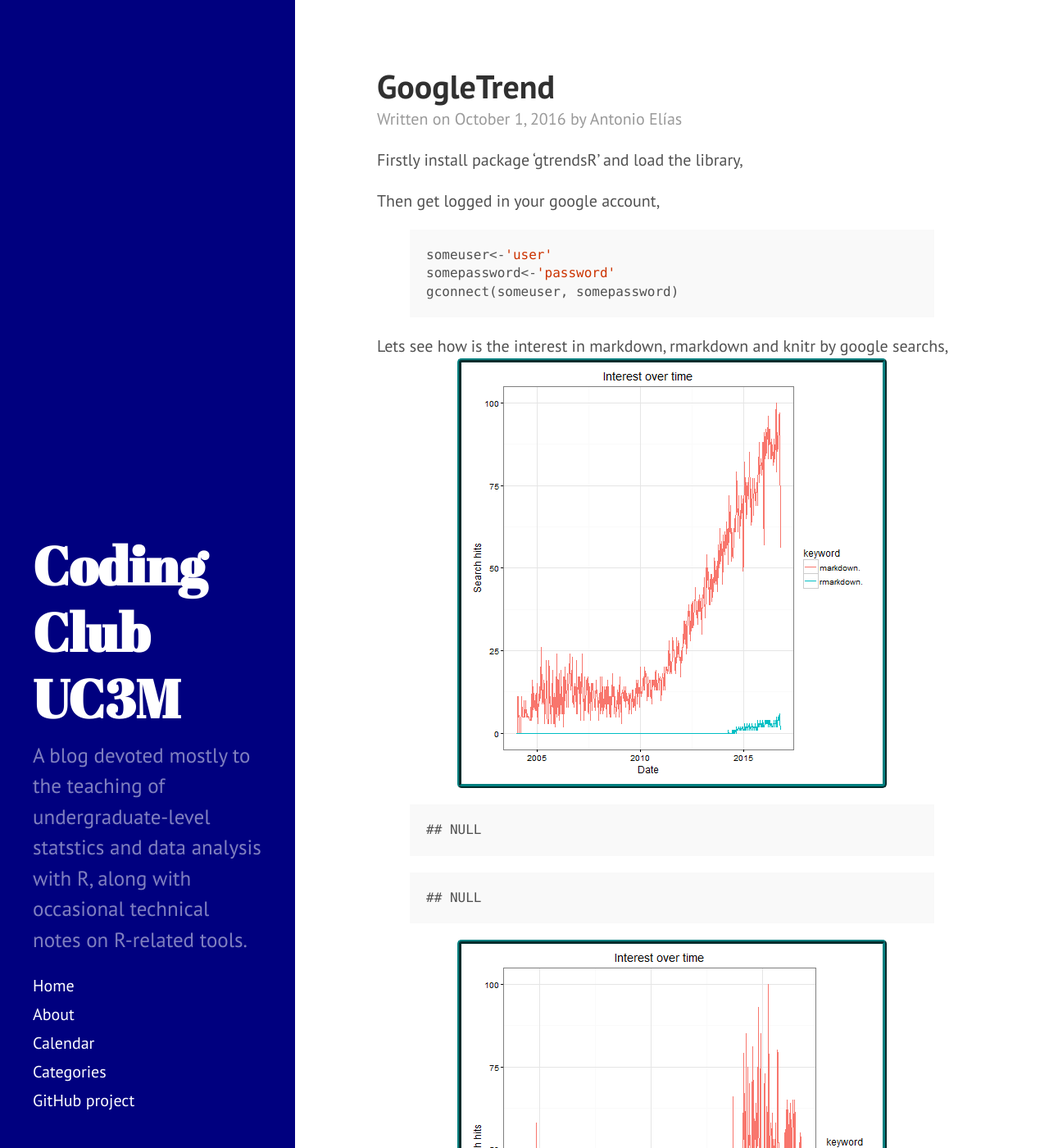
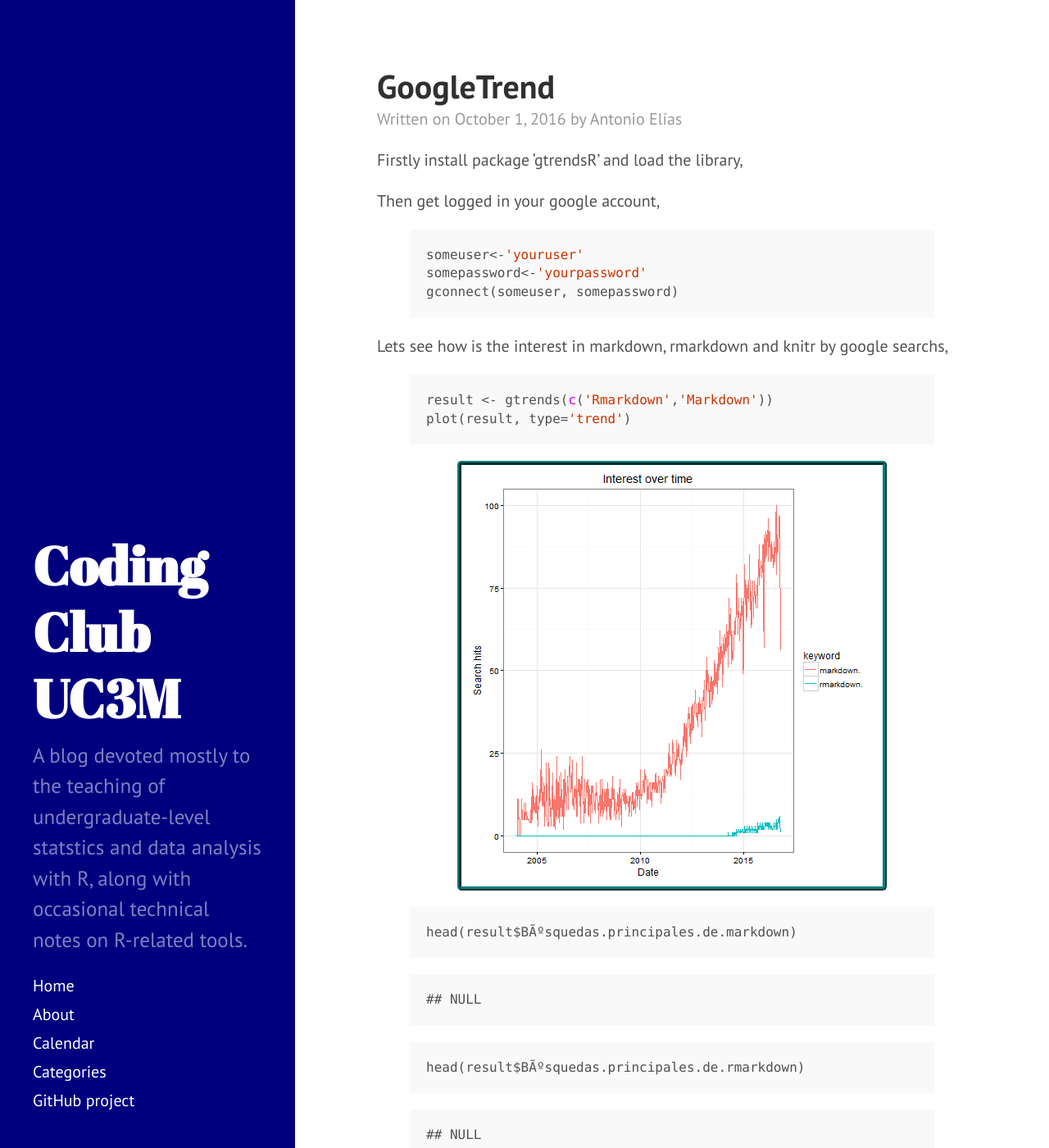
Before and after one commit to CodingClubUC3M/codingclubuc3m.github.io, a Jekyll site: the page built from _posts/2016-10-12-Our-topics-google-trends.md, in a window 1280 px wide and 1400 px high. Shown: the whole window at 82% size. Built offline with Jekyll 4.4.1, drawn with Linux system fonts in a browser that asks for light colours; nearby versions of some CDN libraries; comment, search, counter and statistics services are not loaded; some of the changed text lies outside the part shown.

Commit message:
Just try
I was learning, sorry for the rubbish

```diff
--- a/_posts/2016-10-12-Our-topics-google-trends.md
+++ b/_posts/2016-10-12-Our-topics-google-trends.md
@@ -13,15 +13,21 @@ Firstly install package 'gtrendsR' and load the library,
 Then get logged in your google account,
 
 {% highlight r %}
-someuser<-'user'
-somepassword<-'password'
+someuser<-'youruser'
+somepassword<-'yourpassword'
 gconnect(someuser, somepassword)
 {% endhighlight %}
 Lets see how is the interest in markdown, rmarkdown and knitr by google searchs,
+
+{% highlight r %}
+result <- gtrends(c('Rmarkdown','Markdown'))
+plot(result, type='trend')
+{% endhighlight %}
+
 ![center](/figure/source/2016-10-12-Our-topics-google-trends/pressure-1.png)
 
-{% highlight text %}
-## NULL
+{% highlight r %}
+head(result$BÃºsquedas.principales.de.markdown)
 {% endhighlight %}
 
 
@@ -30,8 +36,33 @@ Lets see how is the interest in markdown, rmarkdown and knitr by google searchs,
 ## NULL
 {% endhighlight %}
 
-![center](/figure/source/2016-10-12-Our-topics-google-trends/pressure-2.png)
+
+
+{% highlight r %}
+head(result$BÃºsquedas.principales.de.rmarkdown)
+{% endhighlight %}
+
+
 
 {% highlight text %}
 ## NULL
 {% endhighlight %}
+
+
+
+{% highlight r %}
+result <- gtrends(c('Knitr'))
+plot(result, type='trend')
+{% endhighlight %}
+
+![center](/figure/source/2016-10-12-Our-topics-google-trends/pressure-2.png)
+
+{% highlight r %}
+head(result$BÃºsquedas.principales.de.markdown)
+{% endhighlight %}
+
+
+
+{% highlight text %}
+## NULL
+{% endhighlight %}
```
